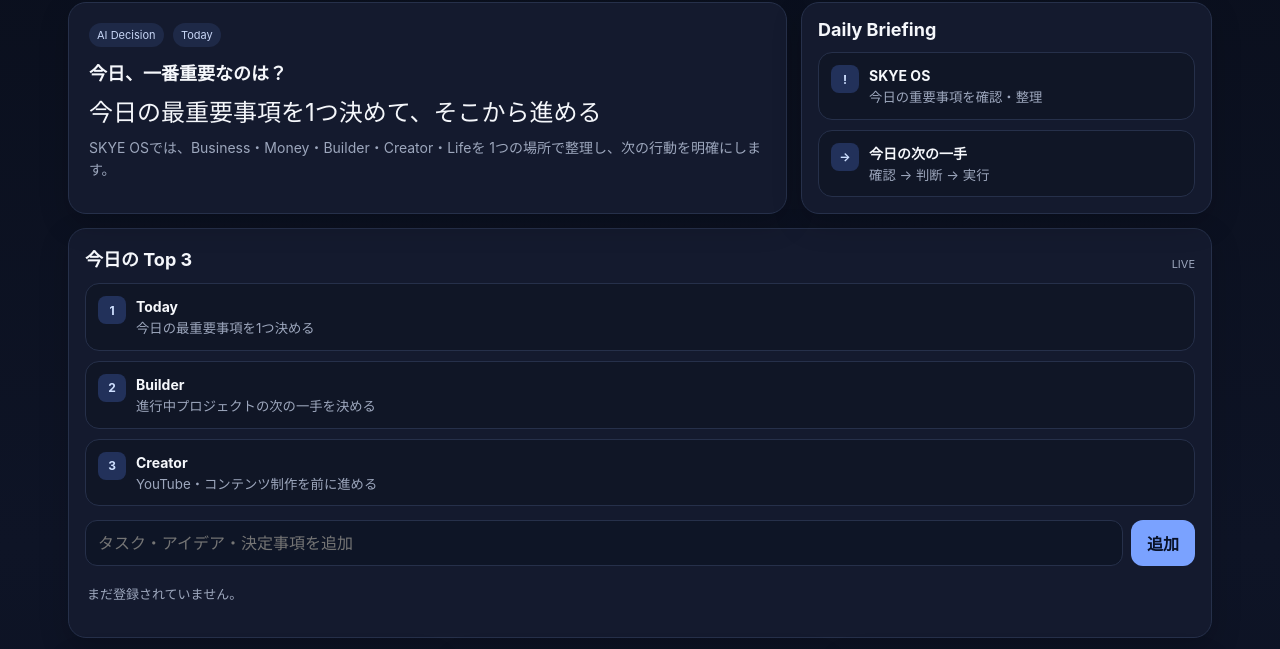
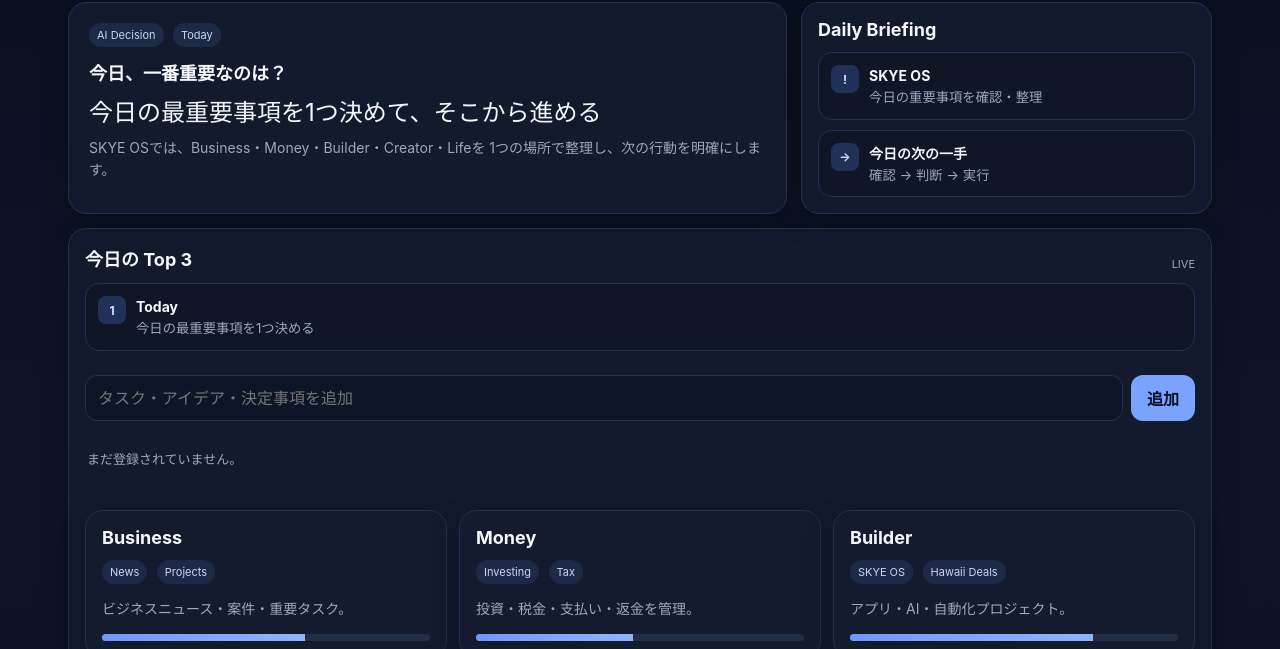
Before and after one commit to skye070225-sys/skye-os, a plain HTML site: page index.html in a window 1280 px wide. Shown: the part 86-735 px from the top of the page. Drawn offline with Linux system fonts and the light colour scheme.

Commit message:
Update index.html

```diff
--- a/index.html
+++ b/index.html
@@ -439,23 +439,7 @@
           </div>
         </div>
 
-        <div class="item">
-          <div class="num">2</div>
-          <div>
-            <b>Builder</b>
-            <small>進行中プロジェクトの次の一手を決める</small>
-          </div>
-        </div>
 
-        <div class="item">
-          <div class="num">3</div>
-          <div>
-            <b>Creator</b>
-            <small>YouTube・コンテンツ制作を前に進める</small>
-          </div>
-        </div>
-
-      </div>
 
       <div class="capture">
         <input id="todayInput"
```
